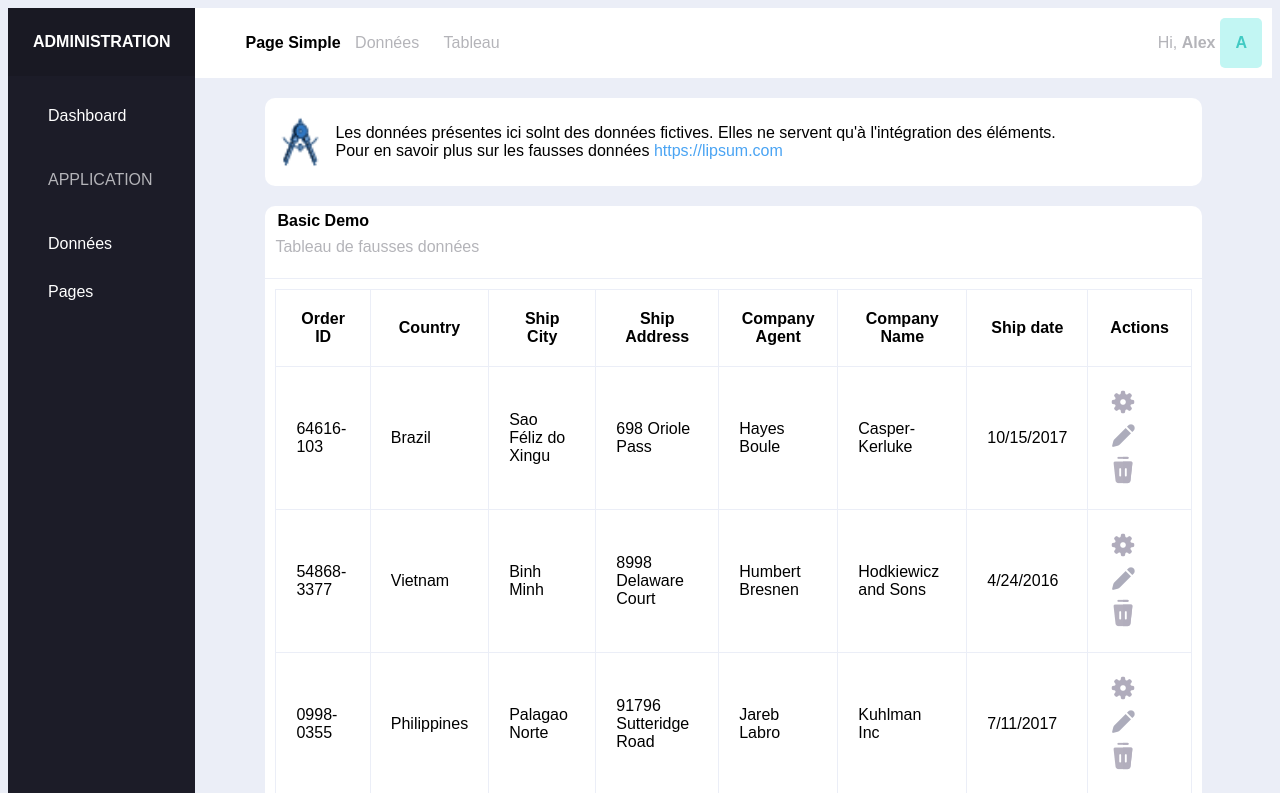
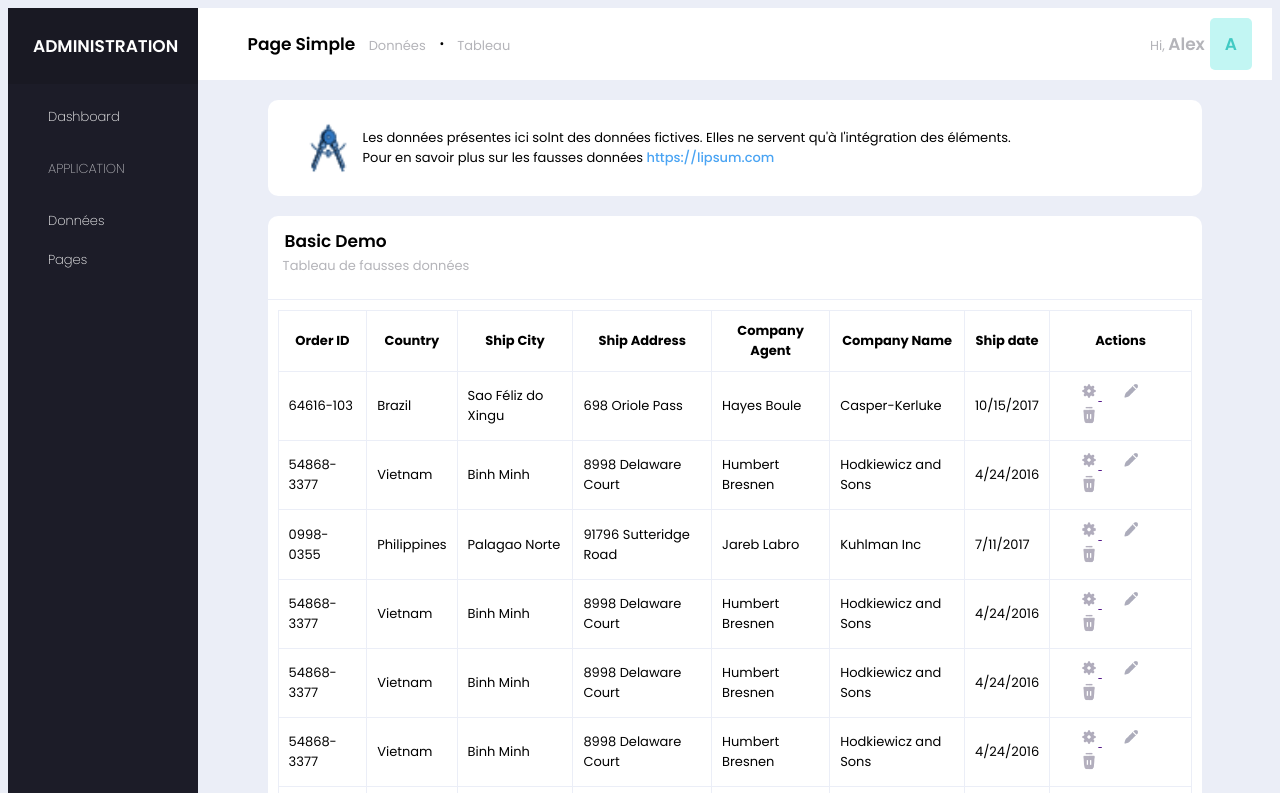
Before and after one commit to MarineHerbeth/Templates, a plain HTML site: page index.html in a window 1280 px wide. Shown: the top 793 px of the page. Drawn offline with Linux system fonts and the light colour scheme.

Commit message:
feat: font and color changes

```diff
--- a/index.html
+++ b/index.html
@@ -5,6 +5,9 @@
     <meta name="viewport" content="width=device-width, initial-scale=1.0">
     <title>Document</title>
     <link rel="stylesheet" href="style.css">
+    <link rel="preconnect" href="https://fonts.googleapis.com">
+<link rel="preconnect" href="https://fonts.gstatic.com" crossorigin>
+<link href="https://fonts.googleapis.com/css2?family=Poppins:ital,wght@0,100;0,200;0,300;0,400;0,500;0,600;0,700;0,800;0,900;1,100;1,200;1,300;1,400;1,500;1,600;1,700;1,800;1,900&display=swap" rel="stylesheet">
 </head>
 <body>
     <nav>
@@ -22,6 +25,7 @@
         <ul class="liste-horizontale">
             <strong>Page Simple</strong>
             <li><a href="">Données</a></li>
+            <strong>⸱</strong>
             <li><a href="">Tableau</a></li>
         </ul>
         <div>
@@ -179,7 +183,7 @@
         <li><a href="">Team</a></li>
         <li><a href="">Contact</a></li>
     </ul>
-<p class="grey-text">2021</p>
+<p class="grey-text" id="marge-right">2021©</p>
  </footer>
 </section>
 </body>
--- a/style.css
+++ b/style.css
@@ -1,14 +1,15 @@
 body {
 display: flex;
 background-color: #ebeef7;
-font-family: Arial, Helvetica, sans-serif;
+font-family: "Poppins", sans-serif;
+font-size: small;
 }
 
 
 nav {
     background-color: #1c1c28;
     width: 15%;
-    font-weight: 100;
+    font-weight: 200;
 }
 
 nav legend {
@@ -54,29 +55,26 @@ td, th {
     width: fit-content;
     height: fit-content;
     padding: 10px;
+    border: solid 1px;
+    border-color:#ebeef7 ;
 }
 
 .white-marged {
     background-color: white;
     margin: 20px;
     border-radius: 10px;
-    padding: 10Px;
+    padding: 15Px;
     min-width: auto;
 }
 
 .white-marged a {
     text-decoration: none;
     color: #4aa4f3;
+    font-weight: 500;
 }
 
-table, th, td {
-    border: 2px;
-    border-style: solid;
-    border-color: black;
+table {
     border-collapse: collapse;
-    border-width: 1px;
-    border-color:#ebeef7 ;
-    padding: 20px;
 }
 
 #radius-top {
@@ -84,9 +82,11 @@ table, th, td {
     border-top-right-radius: 0px;
     margin-top: 0px;
 }
+
 #radius-bottom {
     border-bottom-right-radius: 0px;
     border-bottom-left-radius: 0px;
+    padding-top: 20px;
     margin-bottom: 1px;
     line-height: 10px;
 }
@@ -101,6 +101,7 @@ header {display: flex;
     padding-left: 15px;
     padding-right: 15px;
     margin-left: 5px;
+    margin-right: 10px;
     border-radius: 5px;
     color: #41cac3;
 }
@@ -147,3 +148,17 @@ main div {
 main {
     padding-left: 50px;
 padding-right: 50px;}
+
+#marge-right {
+    margin-right: 20px ;
+}
+
+strong {
+    font-size: 17px;
+    font-weight: 600;
+}
+
+img {
+    width: 15%;
+    padding-left: 20px;
+}
```
